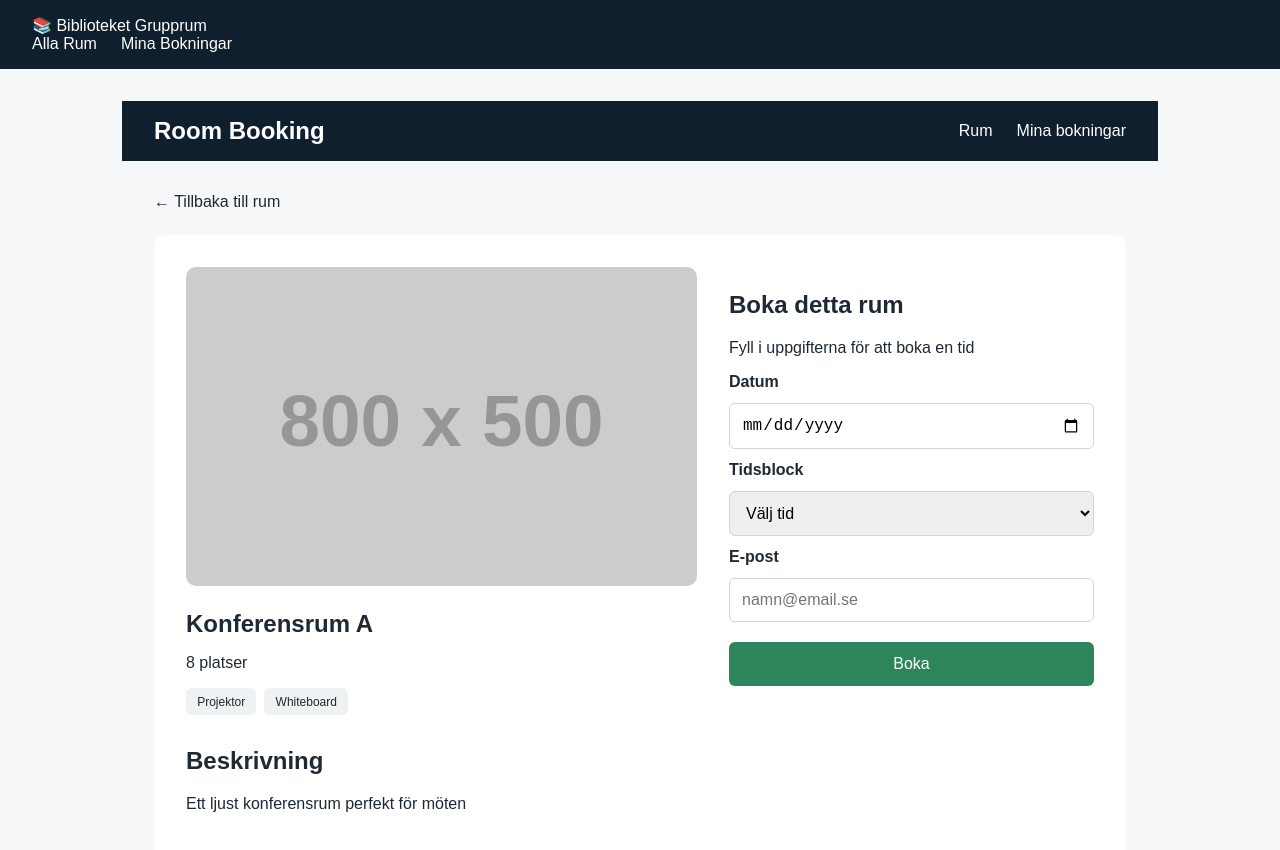
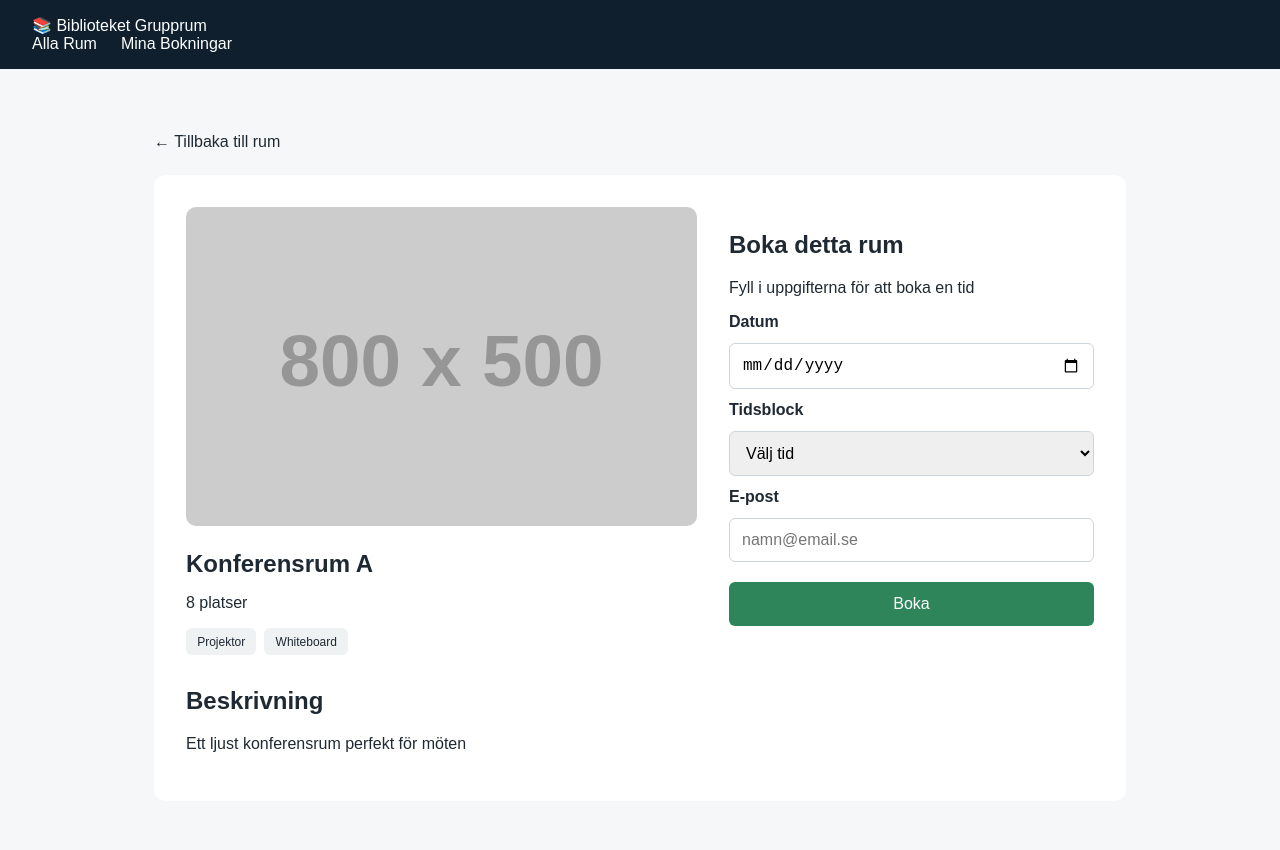
Before and after one commit to Maizer89/grupp6-typescript, a React (Vite) app: page /rooms/1 in a window 1280 px wide. Shown: the top 850 px of the page. Built offline with nearby package versions, Linux system fonts and the light colour scheme; data requests are answered from the project's data file.

Commit message:
Removed header

```diff
--- a/src/pages/RoomDetails.tsx
+++ b/src/pages/RoomDetails.tsx
@@ -28,15 +28,6 @@ export default function RoomDetails() {
 
   return (
     <>
-      <header>
-        <h2>Room Booking</h2>
-
-        <nav>
-          <Link to="/">Rum</Link>
-          <Link to="/my-bookings">Mina bokningar</Link>
-        </nav>
-      </header>
-
       <main>
         <Link to="/">← Tillbaka till rum</Link>
 
```
